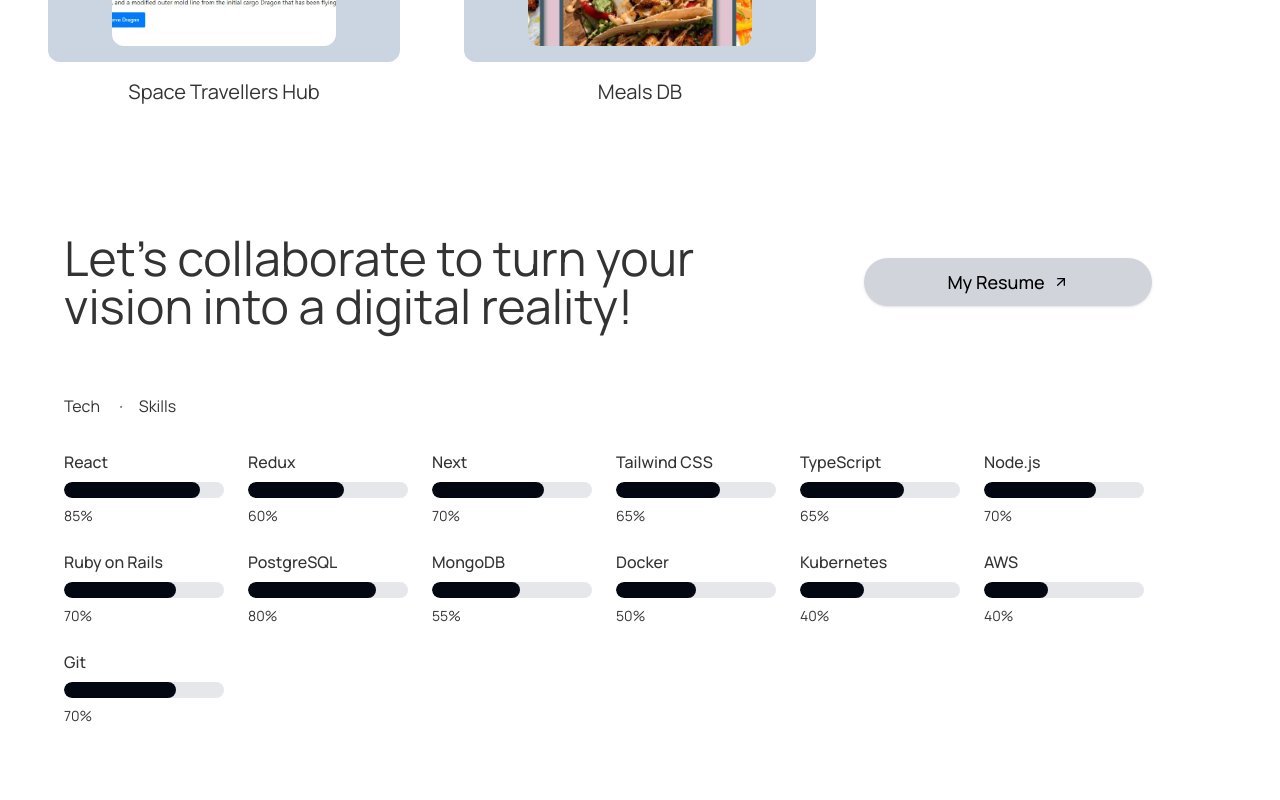
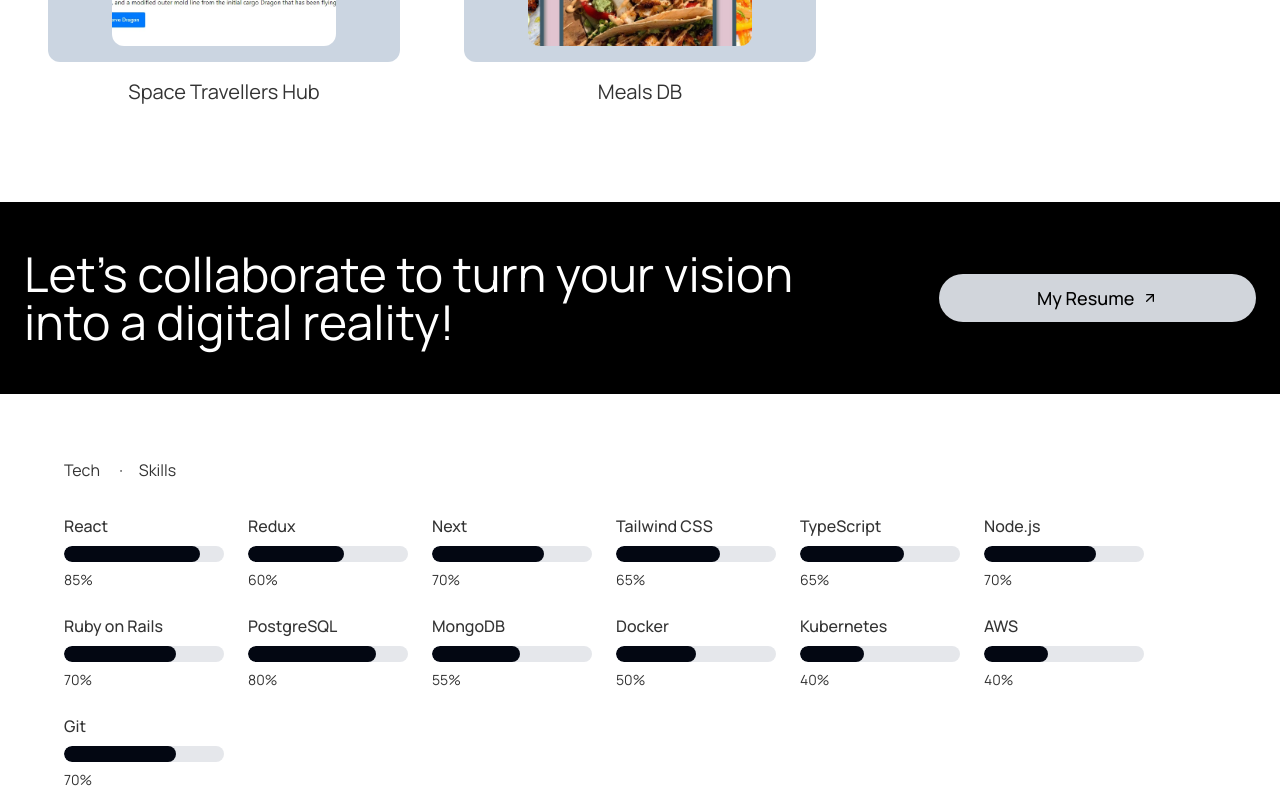
Before and after one commit to iamsjunaid/portfolio_v2.0, a React (Vite) app in the folder frontend/: page / in a window 1280 px wide. Shown: the part 2860-3660 px from the top of the page. Built offline with nearby package versions, Linux system fonts and the light colour scheme.

Commit message:
fix: update layout and styling in About page for improved readability and aesthetics

```diff
--- a/frontend/src/pages/About.tsx
+++ b/frontend/src/pages/About.tsx
@@ -14,20 +14,24 @@ const About = () => {
     }, []);
 
     return (
-        <section className={`mx-6 sm:mx-16 flex flex-col justify-between items-baseline py-24 ${loaded ? 'opacity-100 translate-y-0' : 'opacity-0 translate-y-6'} duration-1000 ease-in-out`} id="about">
-            <div className="flex flex-col sm:flex-row gap-8 items-start sm:items-center">
-                <p className="text-3xl sm:text-5xl sm:w-2/3">
+        <section className="my-16">
+
+            <div className="flex flex-col py-8 sm:flex-row gap-8 items-start sm:items-center bg-black">
+
+                <p className="text-3xl sm:text-5xl sm:w-2/3 mx-6 py-4 text-white">
                     Let's collaborate to turn your vision into a digital reality!
                 </p>
-                <Button asChild className="bg-gray-300 text-black text-lg rounded-full px-8 py-2 sm:px-20 sm:py-6 hover:text-gray-950 hover:border hover:border-gray-950 w-1/2 sm:w-1/4 transition-transform duration-300 ease-in-out">
+                <Button asChild className="bg-gray-300 text-black text-lg rounded-full px-8 py-2 sm:px-20 sm:py-6 hover:text-white hover:border hover:border-white-950 w-1/2 sm:w-1/4 transition-transform duration-300 ease-in-out mx-6">
                     <a href="https://drive.google.com/file/d/1cZ7ykcpj5RER1zL_0XpxJXOqekF6h6tu/view?usp=sharing" className="flex items-center gap-2 group" target="_blank">
                         <span>My Resume</span>
                         <ArrowUpRight className="w-12 h-12 transition-transform duration-300 ease-in-out group-hover:rotate-45" />
                     </a>
                 </Button>
             </div>
-            <div className="w-full">
-                <SkillsChart />
+            <div className={`mx-6 sm:mx-16 flex flex-col justify-between items-baseline ${loaded ? 'opacity-100 translate-y-0' : 'opacity-0 translate-y-6'} duration-1000 ease-in-out`} id="about">
+                <div className="w-full">
+                    <SkillsChart />
+                </div>
             </div>
         </section>
     )
```
